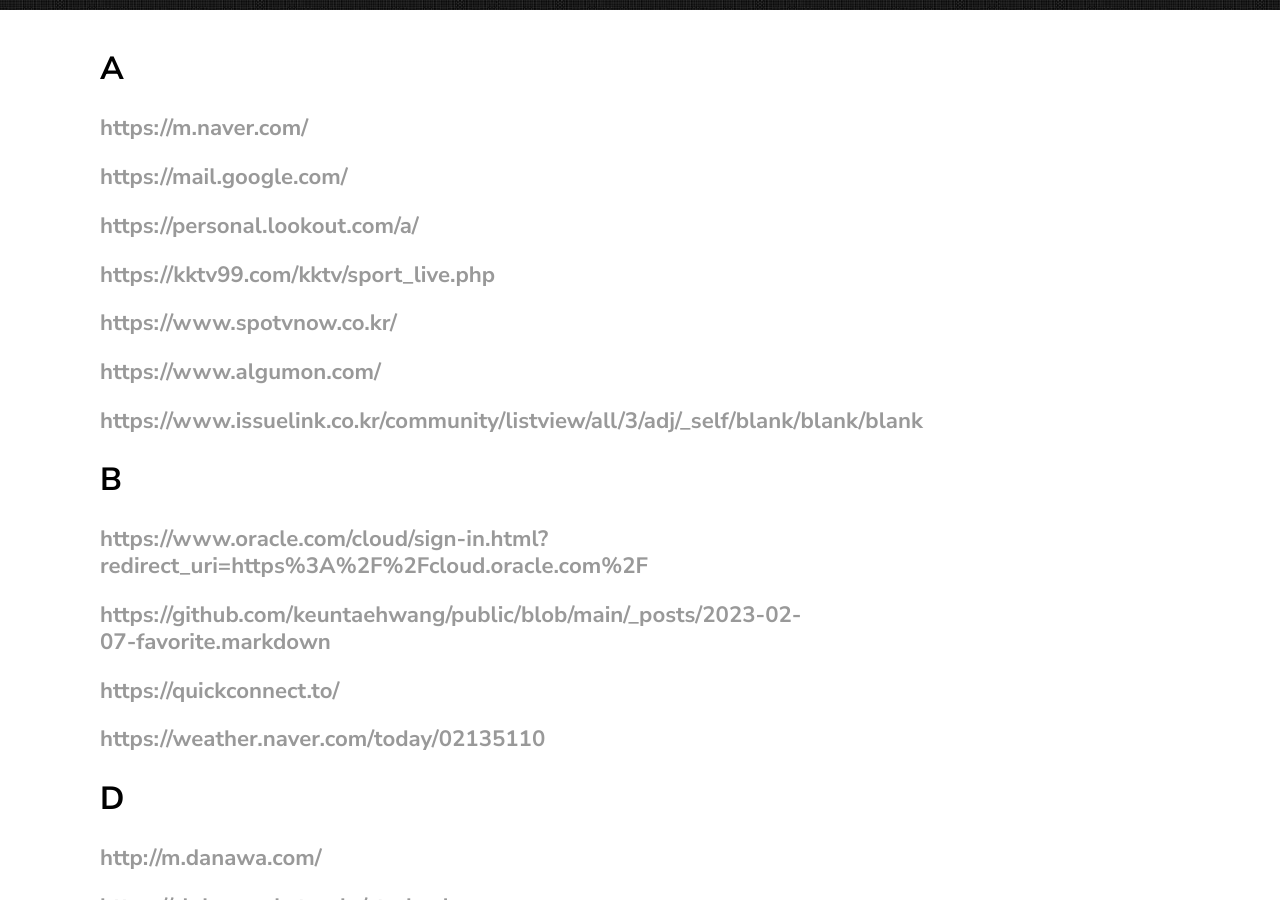
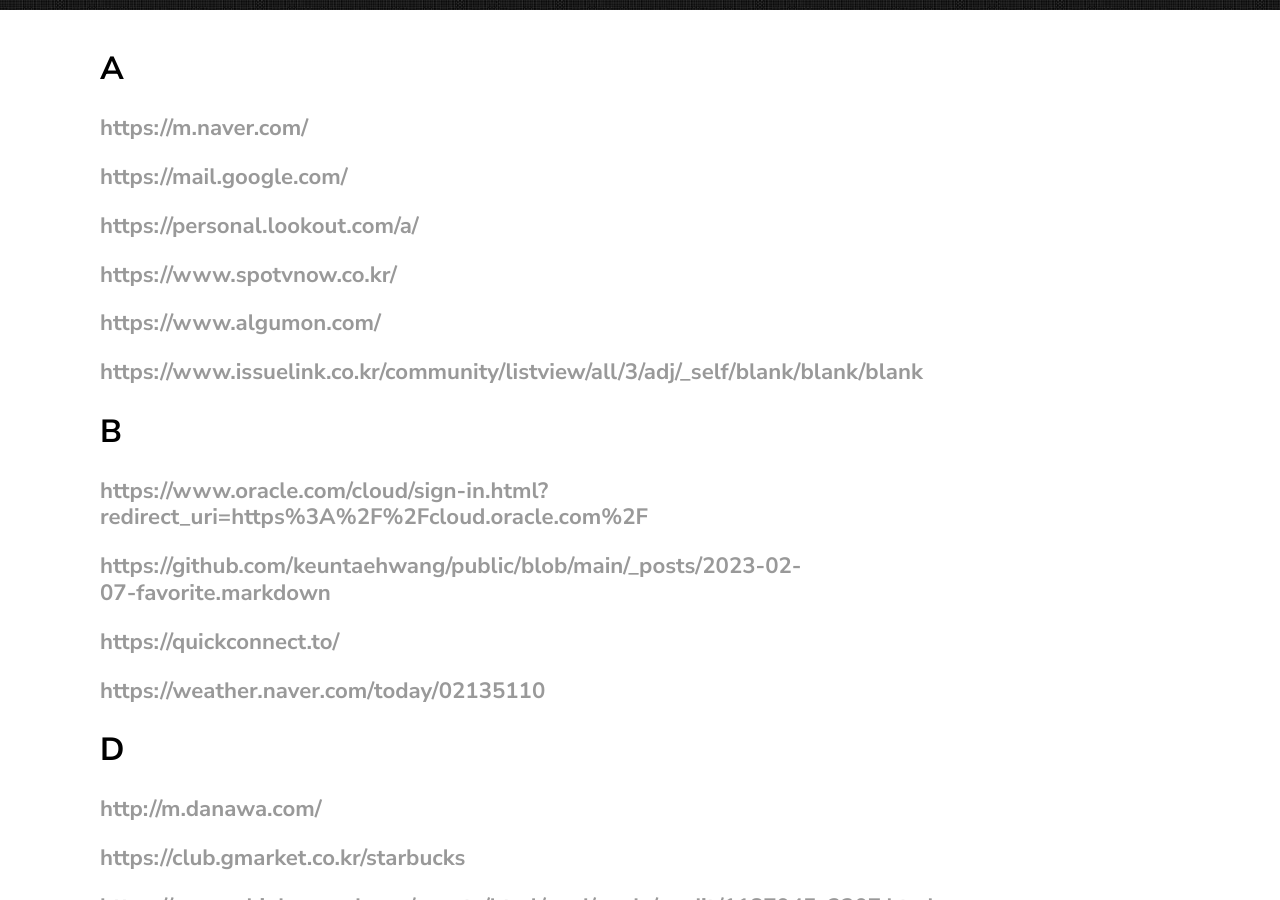
Before and after one commit to keuntaehwang/public, a Jekyll site: the page built from _posts/2023-02-07-favorite.markdown, in a window 1280 px wide and 900 px high, scrolled down 461 px. Built offline with Jekyll 4.4.1, drawn with Linux system fonts in a browser that asks for light colours.

Commit message:
Update 2023-02-07-favorite.markdown

```diff
--- a/_posts/2023-02-07-favorite.markdown
+++ b/_posts/2023-02-07-favorite.markdown
@@ -9,7 +9,6 @@ categories: NONE
 ### <https://m.naver.com/>
 ### <https://mail.google.com/>
 ### <https://personal.lookout.com/a/>
-### <https://kktv99.com/kktv/sport_live.php>
 ### <https://www.spotvnow.co.kr/>
 ### <https://www.algumon.com/>
 ### <https://www.issuelink.co.kr/community/listview/all/3/adj/_self/blank/blank/blank>
```
